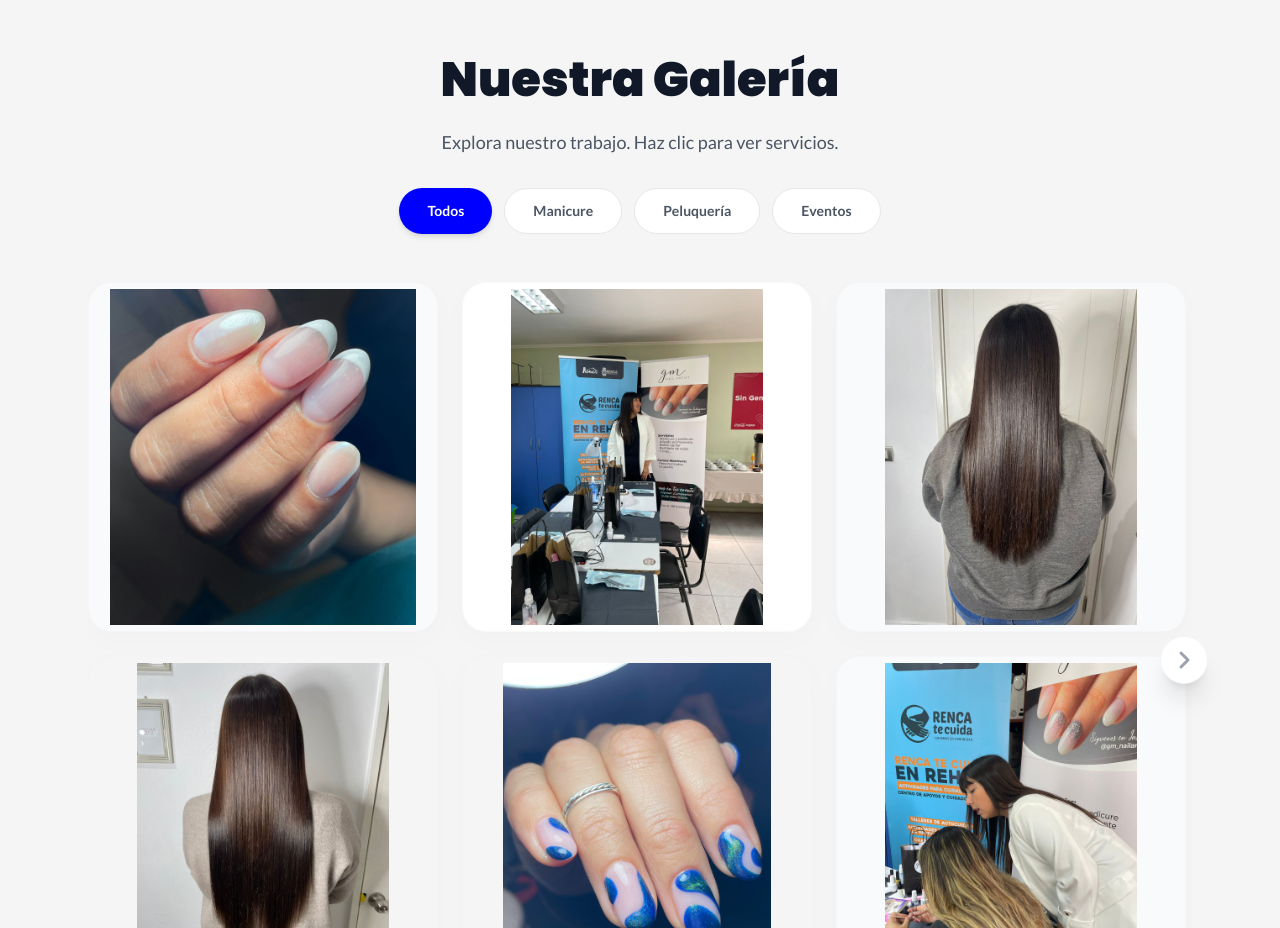
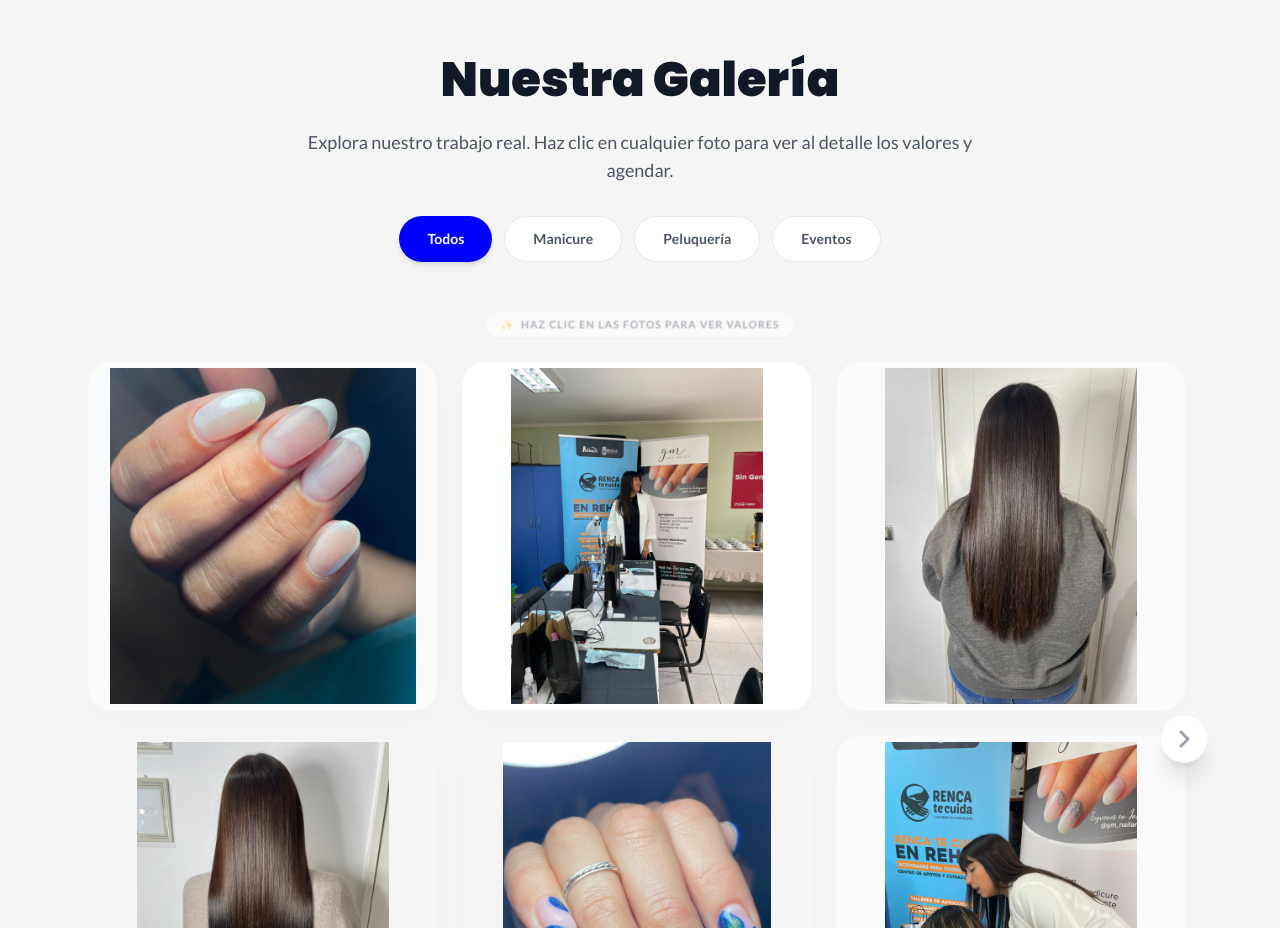
Before and after one commit to CaBsCrypto/gm_nailartist, a Next.js app: page / in a window 1280 px wide. Shown: the part 2740-3668 px from the top of the page. Built offline with nearby package versions, Linux system fonts and the light colour scheme.

Commit message:
feat: add interactive CTA pill and update copy for the Gallery section

```diff
--- a/components/Gallery.tsx
+++ b/components/Gallery.tsx
@@ -103,7 +103,7 @@ export default function Gallery() {
                         Nuestra Galería
                     </h2>
                     <p className="text-lg font-body text-gray-600 max-w-2xl mx-auto mb-8">
-                        Explora nuestro trabajo. Haz clic para ver servicios.
+                        Explora nuestro trabajo real. Haz clic en cualquier foto para ver al detalle los valores y agendar.
                     </p>
 
                     {/* Filters */}
@@ -122,6 +122,13 @@ export default function Gallery() {
                         ))}
                     </div>
                 </FadeIn>
+
+                {/* Interactive Gallery Hint */}
+                <div className="text-center mb-6 pointer-events-none">
+                    <span className="inline-flex items-center gap-1.5 px-3.5 py-1 bg-white/90 backdrop-blur rounded-full text-[10px] font-bold text-gray-500 border border-gray-100 shadow-sm uppercase tracking-widest animate-pulse">
+                        <span>✨</span> Haz clic en las fotos para ver valores
+                    </span>
+                </div>
 
                 {/* Carousel/Grid Wrapper */}
                 <div className="relative group/gallery">
```
